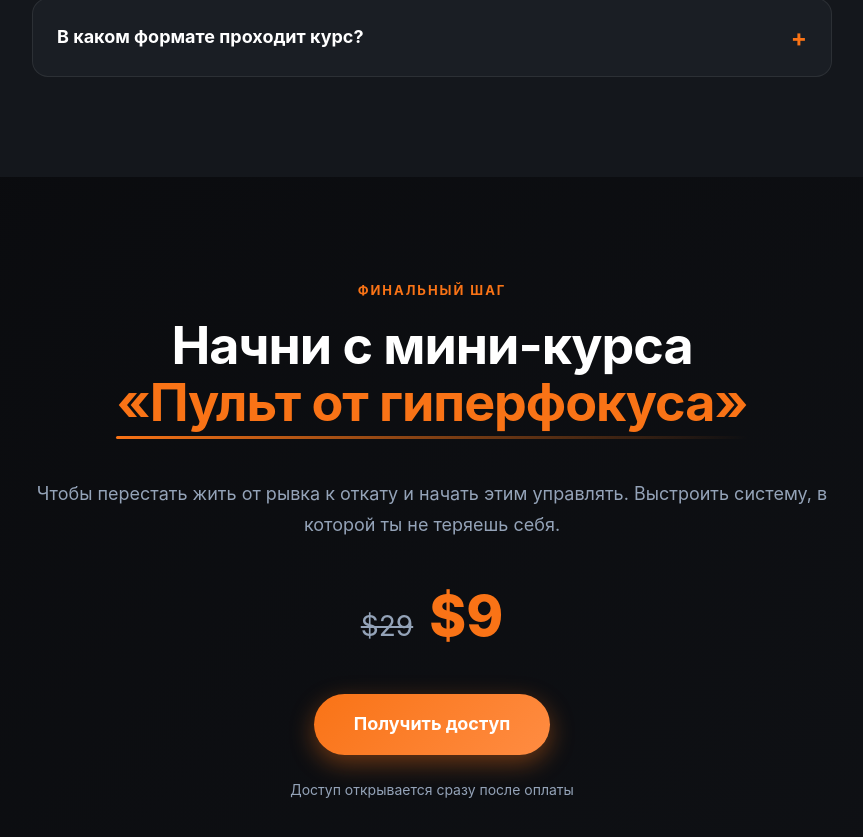
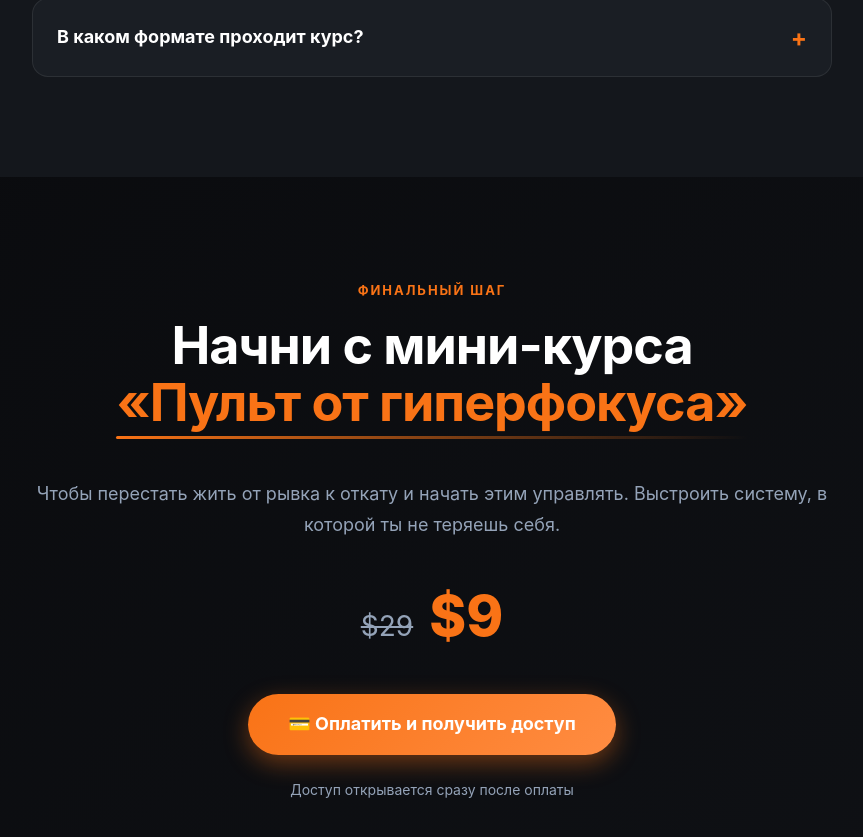
Before and after one commit to rus-nyc/ANNA-project, a React (Vite) app: page / in a window 1280 px wide. Shown: the part 7029-7866 px from the top of the page, without its empty margins (208-1071 px from the left). Built offline with nearby package versions, Linux system fonts and the light colour scheme.

Commit message:
updated cta-buttons

```diff
--- a/src/App.jsx
+++ b/src/App.jsx
@@ -559,7 +559,7 @@ const CtaSection = () => {
 
         <div className="cta-buttons">
           <a href="#" className="primary-button">
-            Получить доступ
+            💳 Оплатить и получить доступ
           </a>
         </div>
 
```
